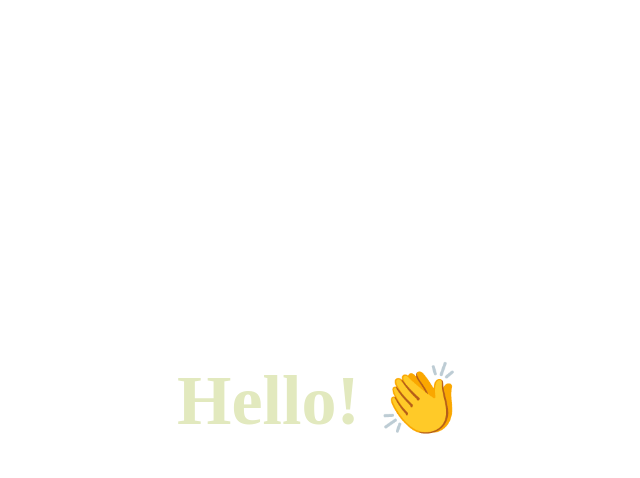
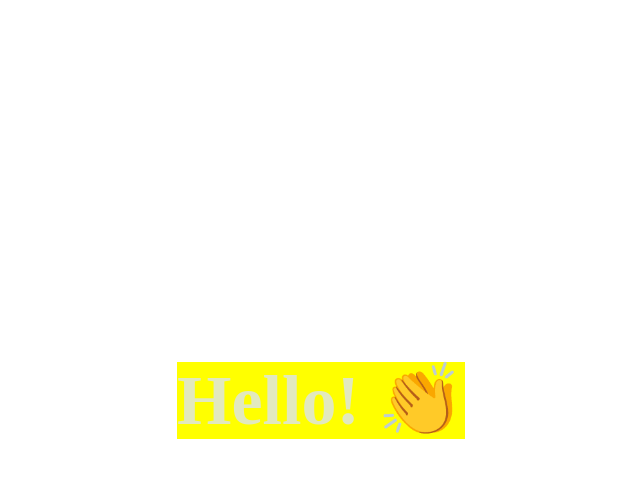
Before and after one commit to aotng/Hello, a plain HTML site: page index.html in a window 1280 px wide. In both pictures the pointer is over the link "Hello! 👏". Shown: the whole page, without its empty margins (335-975 px from the left). Drawn offline with Linux system fonts and the light colour scheme; a web font is replaced by a local one.

Commit message:
Update index.html

```diff
--- a/index.html
+++ b/index.html
@@ -6,7 +6,7 @@
     <style type="text/css">
         a:link {color:azure;}      /* 未访问链接*/
         a:visited {color:azure;}  /* 已访问链接 */
-        a:hover {color:rgb(226, 233, 190);}  /* 鼠标移动到链接上 */
+        a:hover {color:rgb(226, 233, 190);background-color:yellow;}  /* 鼠标移动到链接上 */
         a:active {color:azure;}  /* 鼠标点击时 */
         .n{ TEXT-DECORATION:none }
     </style>
```
